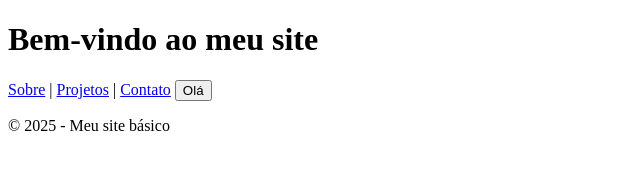
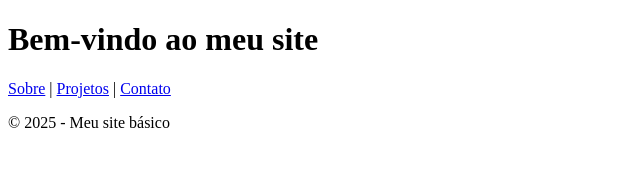
Before and after one commit to GrupodeEstudocria/site-teste-html, a plain HTML site: page meu-site/index.html in a window 1280 px wide. Shown: the whole page, without its empty margins (0-640 px from the left). Drawn offline with Linux system fonts and the light colour scheme.

Commit message:
Revert "adicionei um botao que diz ola no index"

```diff
--- a/meu-site/index.html
+++ b/meu-site/index.html
@@ -12,9 +12,6 @@
 <a href="pageum.html">Sobre</a> |
 <a href="pagedois.html">Projetos</a> |
 <a href="pagetres.html">Contato</a>
-
-<button> Olá </button>
-
 </nav>
 </header>
 
```
